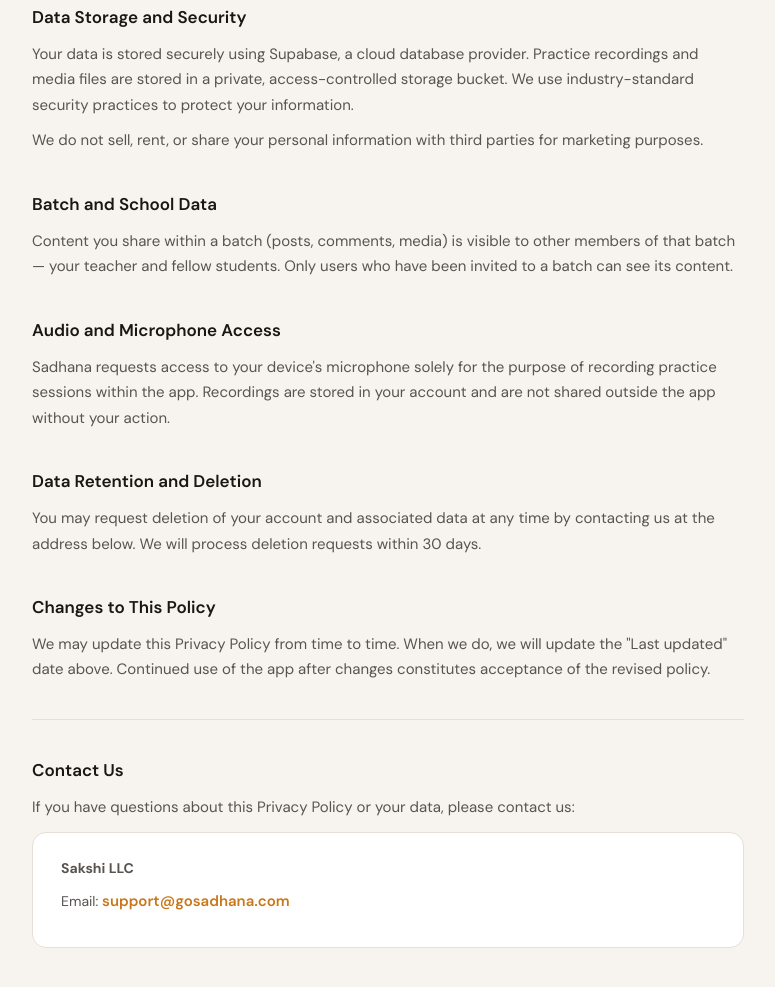
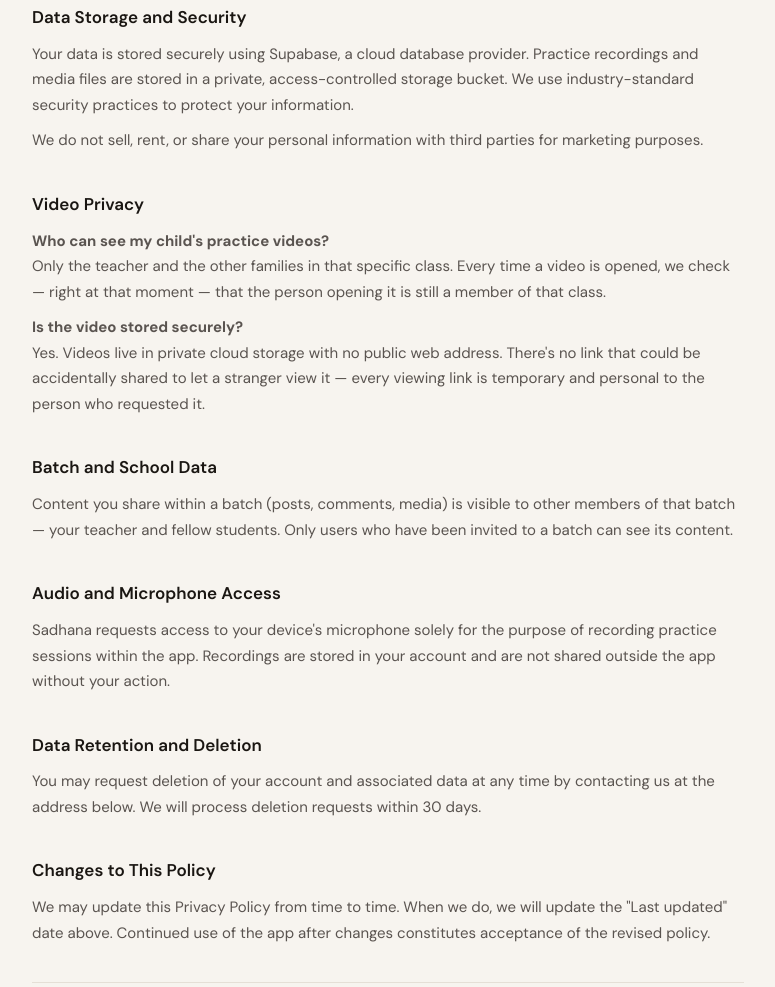
Before and after one commit to vmahad/sakshi, a plain HTML site: page privacy.html in a window 1280 px wide. Shown: the part 848-1835 px from the top of the page, without its empty margins (252-1027 px from the left). Drawn offline with Linux system fonts and the light colour scheme.

Commit message:
Add a Video Privacy FAQ to the privacy policy
Answers the two questions parents actually asked: who can see a
practice video, and whether it's stored securely.

Co-Authored-By: Claude Sonnet 5 <noreply@anthropic.com>

```diff
--- a/privacy.html
+++ b/privacy.html
@@ -102,6 +102,12 @@
   </div>
 
   <div class="doc-section">
+    <h2>Video Privacy</h2>
+    <p><strong>Who can see my child's practice videos?</strong><br>Only the teacher and the other families in that specific class. Every time a video is opened, we check — right at that moment — that the person opening it is still a member of that class.</p>
+    <p><strong>Is the video stored securely?</strong><br>Yes. Videos live in private cloud storage with no public web address. There's no link that could be accidentally shared to let a stranger view it — every viewing link is temporary and personal to the person who requested it.</p>
+  </div>
+
+  <div class="doc-section">
     <h2>Batch and School Data</h2>
     <p>Content you share within a batch (posts, comments, media) is visible to other members of that batch — your teacher and fellow students. Only users who have been invited to a batch can see its content.</p>
   </div>
```
